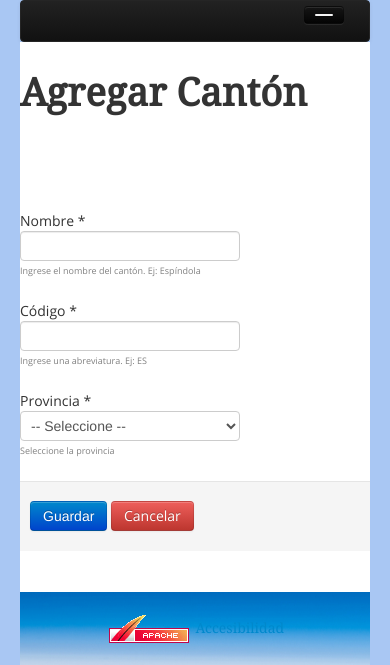
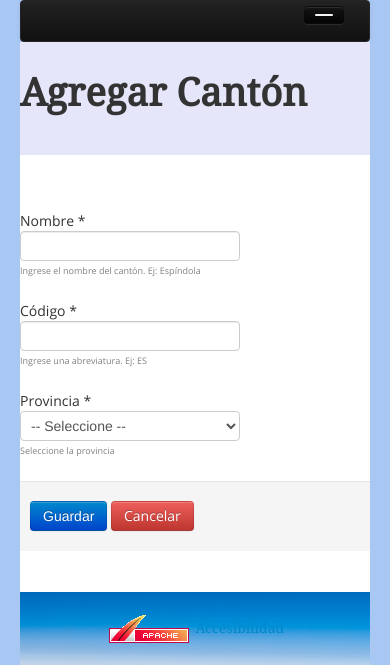
Before and after one commit to luchitoflores/gestionparroquial, a Django app: page /ciudades/canton/add in a window 390 px wide. Shown: the top 665 px of the page. Run offline with Django 3.2, Linux system fonts and the light colour scheme; the visitor is signed in with stand-in values (Sample User, id 1); data comes from the database, SQL or seed files in the repository; data that the repository does not hold is empty; parts of the project's set-up code (start-up, migrations or seed data) failed here and were passed over; some libraries are stand-ins or nearby versions.

Commit message:
optimizando para móviles

```diff
--- a/static/css/estilos.css
+++ b/static/css/estilos.css
@@ -101,7 +101,6 @@ li.item{
 	-o-background-size: cover;
 	color: white;
 	font-family: 'Droid Serif',Helvetica,Arial,sans-serif;
-	/*height: 100px;*/
 	max-height: 100%;
 	max-width: 100%;
 	margin-top: 1.5em;
@@ -158,7 +157,7 @@ table{
 @media (max-width: 640px) {
 
 	#id_title{
-		background: #FFFFFF;
+		background: lavender;
 		font-family: 'Droid Serif',Helvetica,Arial,sans-serif;
 		font-size: 1.5em;
 		max-height: 90%;
@@ -166,6 +165,7 @@ table{
 		padding-top: 1em;
 		padding-bottom: 1.5em;
 		max-width: 100%;
+		margin: auto;
 	}
 
 }
```
